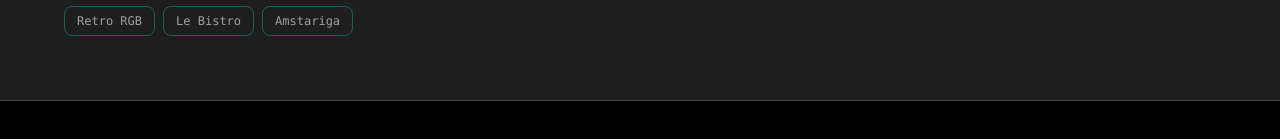
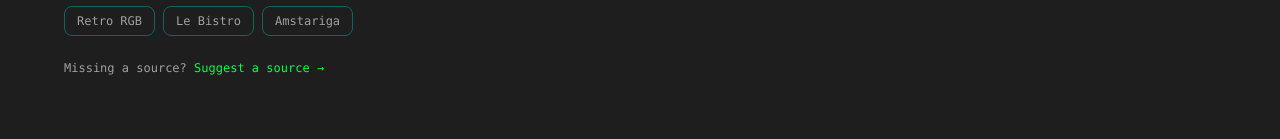
Before and after one commit to thomas-bressel/daily-games-landing, a Next.js app: page /en in a window 1280 px wide. Shown: the part 2287-2426 px from the top of the page. Built offline with nearby package versions, Linux system fonts and the light colour scheme; no server answers.

Commit message:
feat: add suggest a source link and GitHub issue template

```diff
--- a/src/app/[lang]/page.tsx
+++ b/src/app/[lang]/page.tsx
@@ -123,6 +123,17 @@
               </span>
             ))}
           </div>
+          <p className="mt-6 text-xs font-mono text-[#A0A0A0]">
+            {tr.sources.suggest}{' '}
+            <a
+              href="https://github.com/thomas-bressel/daily-games-landing/issues/new?title=Suggestion+de+source&body=**Nom+de+la+source+:**%0A**URL+du+flux+RSS+:**%0A**Catégorie+:**+rétro+/+indie+/+homebrew+/+next-gen"
+              target="_blank"
+              rel="noopener noreferrer"
+              className="text-[#00FF41] hover:underline"
+            >
+              {tr.sources.suggestLink}
+            </a>
+          </p>
         </div>
       </section>
 
--- a/src/app/i18n.ts
+++ b/src/app/i18n.ts
@@ -25,6 +25,8 @@
     ],
     sources: {
       title: 'Sources agrégées',
+      suggest: 'Une source manque ?',
+      suggestLink: 'Suggérer une source →',
     },
     screenshot: {
       title: 'Votre nouvel onglet, réinventé.',
@@ -60,6 +62,8 @@
     ],
     sources: {
       title: 'Aggregated sources',
+      suggest: 'Missing a source?',
+      suggestLink: 'Suggest a source →',
     },
     screenshot: {
       title: 'Your new tab, reinvented.',
```
